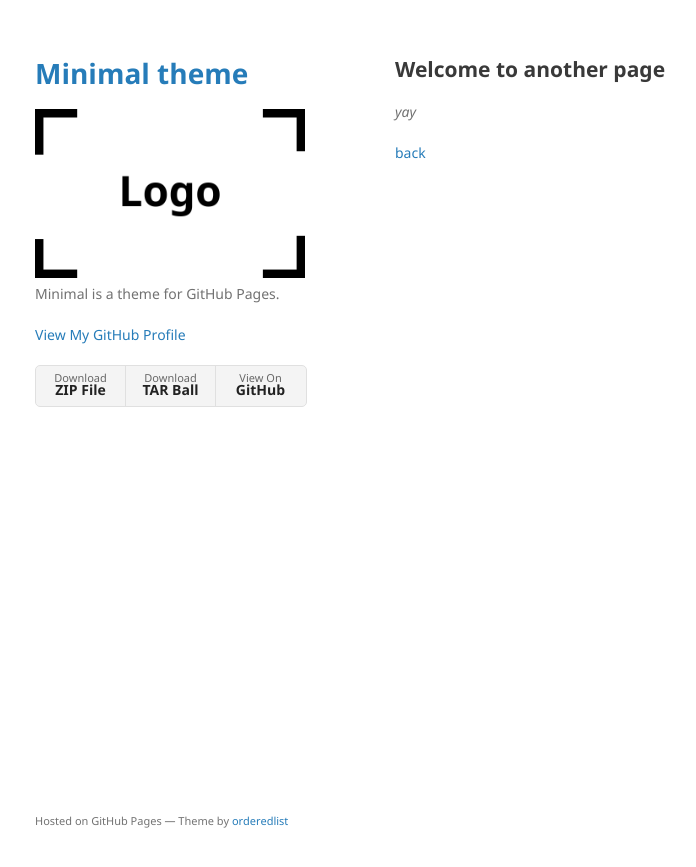
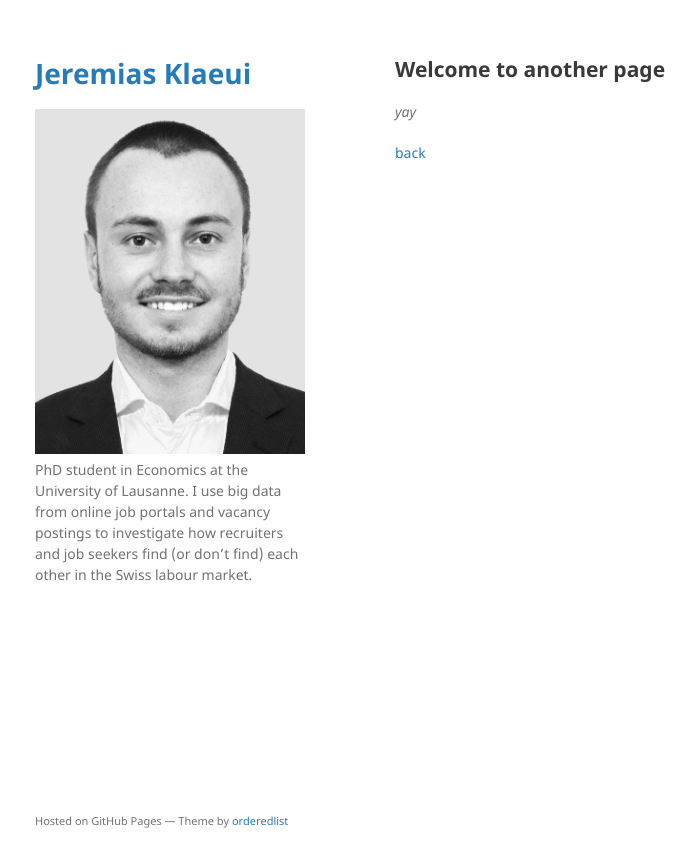
Before and after one commit to jklaeui/jklaeui.github.io, a Jekyll site: the page built from another-page.md, in a window 1280 px wide. Shown: the top 867 px of the page, without its empty margins (175-871 px from the left). Built offline with Jekyll 4.4.1, drawn with Linux system fonts in a browser that asks for light colours; our own code applies the rules of GitHub Pages for plain Markdown files.

Commit message:
Customise config, index and take out link to profile

```diff
--- a/_config.yml
+++ b/_config.yml
@@ -1,6 +1,6 @@
-title: Minimal theme
-logo: /assets/img/logo.png
-description: Minimal is a theme for GitHub Pages.
-show_downloads: true
-google_analytics:
+title: "Jeremias Klaeui"
+logo: "photo.png"
+description: "PhD student in Economics at the University of Lausanne. I use big data from online job portals and vacancy postings to investigate how recruiters and job seekers find (or don’t find) each other in the Swiss labour market."
+show_downloads: false
+google_analytics: "UA-192711882-1"
 theme: jekyll-theme-minimal
--- a/_layouts/default.html
+++ b/_layouts/default.html
@@ -27,7 +27,7 @@
         {% endif %}
 
         {% if site.github.is_user_page %}
-        <p class="view"><a href="{{ site.github.owner_url }}">View My GitHub Profile</a></p>
+        <!-- <p class="view"><a href="{{ site.github.owner_url }}">View My GitHub Profile</a></p> -->
         {% endif %}
 
         {% if site.show_downloads %}
```
Also changed, not shown: index.md (+15 -112 lines).
